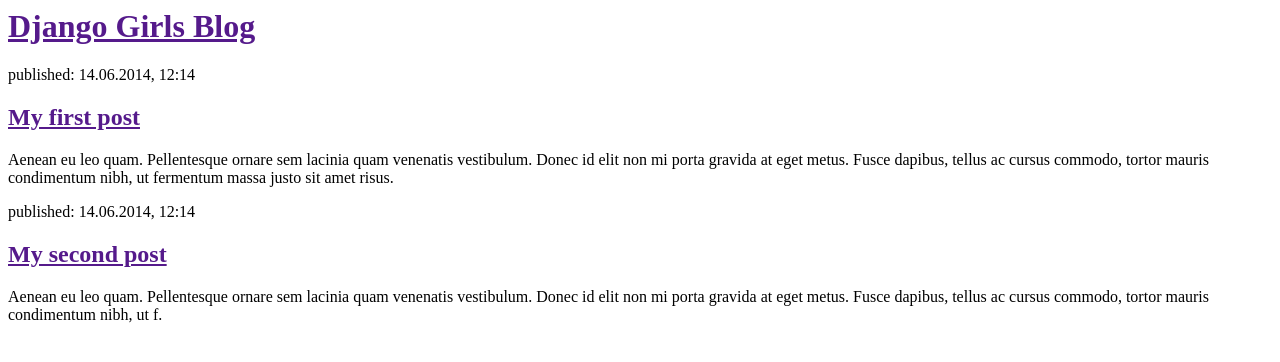
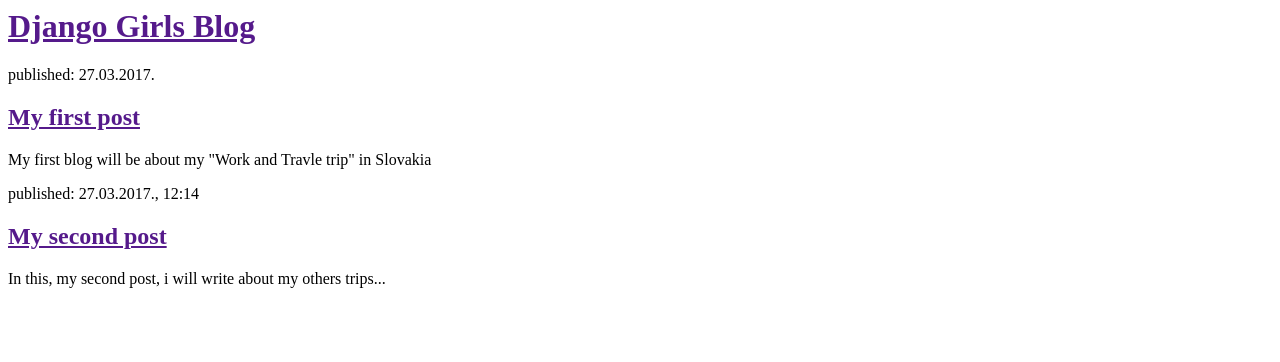
Before and after one commit to Mitar1306/my-first-blog, a Django app: page / in a window 1280 px wide. Shown: the top 362 px of the page. Run offline with Django 3.2, Linux system fonts and the light colour scheme.

Commit message:
Changed the HTML fot the site.

```diff
--- a/blog/templates/blog/post_list.html
+++ b/blog/templates/blog/post_list.html
@@ -8,15 +8,15 @@
         </div>
 
         <div>
-            <p>published: 14.06.2014, 12:14</p>
+            <p>published: 27.03.2017.</p>
             <h2><a href="">My first post</a></h2>
-            <p>Aenean eu leo quam. Pellentesque ornare sem lacinia quam venenatis vestibulum. Donec id elit non mi porta gravida at eget metus. Fusce dapibus, tellus ac cursus commodo, tortor mauris condimentum nibh, ut fermentum massa justo sit amet risus.</p>
+            <p>My first blog will be about my "Work and Travle trip" in Slovakia</p>
         </div>
 
         <div>
-            <p>published: 14.06.2014, 12:14</p>
+            <p>published: 27.03.2017., 12:14</p>
             <h2><a href="">My second post</a></h2>
-            <p>Aenean eu leo quam. Pellentesque ornare sem lacinia quam venenatis vestibulum. Donec id elit non mi porta gravida at eget metus. Fusce dapibus, tellus ac cursus commodo, tortor mauris condimentum nibh, ut f.</p>
+            <p>In this, my second post, i will write about my others trips...</p>
         </div>
     </body>
 </html>
```
